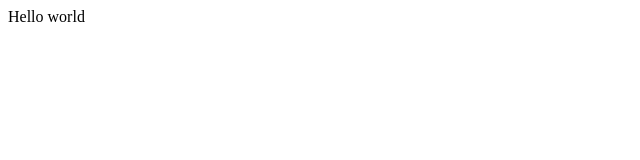
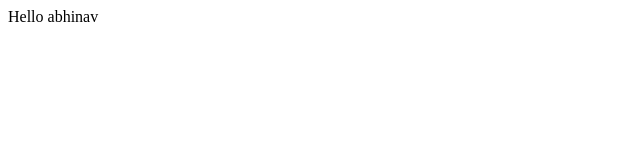
Before and after one commit to abhinav-kumar-singh/taskdrift, a React (Create React App) app: page / in a window 1280 px wide. Shown: the top 160 px of the page, without its empty margins (0-640 px from the left). Built offline with nearby package versions, Linux system fonts and the light colour scheme; the HTML template or start-up script is replaced by a standard one.

Commit message:
testing changes

```diff
--- a/src/App.tsx
+++ b/src/App.tsx
@@ -2,7 +2,7 @@ import React from 'react'
 
 const App = () => {
   return (
-    <div>Hello world</div>
+    <div>Hello abhinav</div>
   )
 }
 
```
